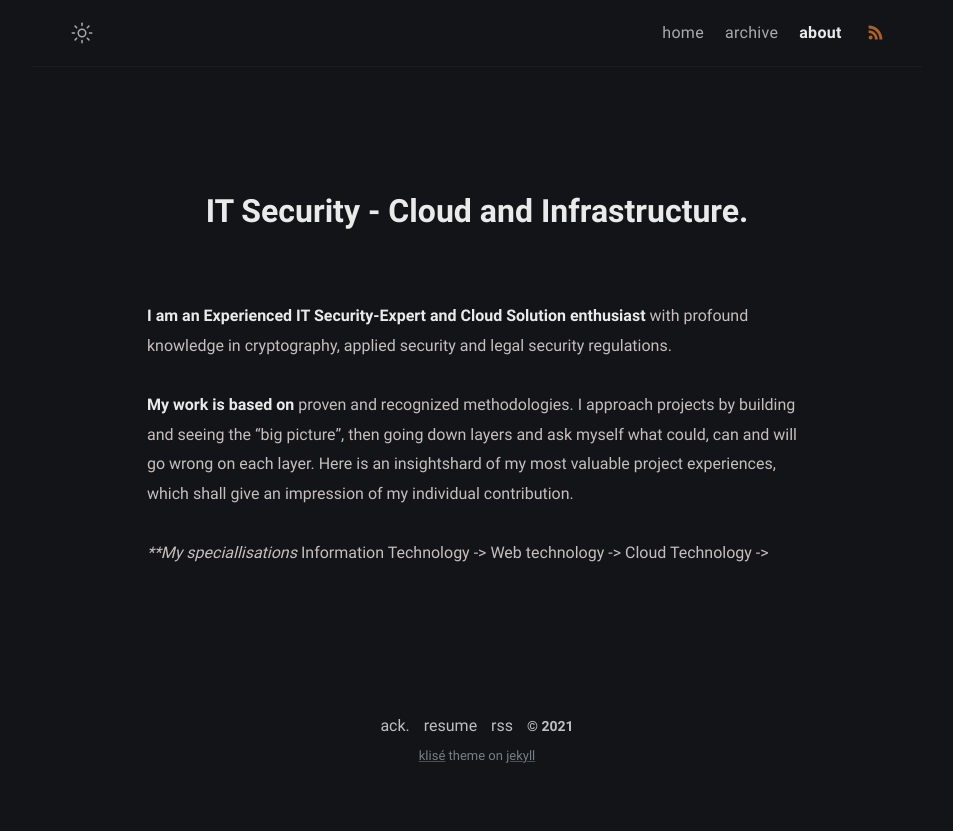
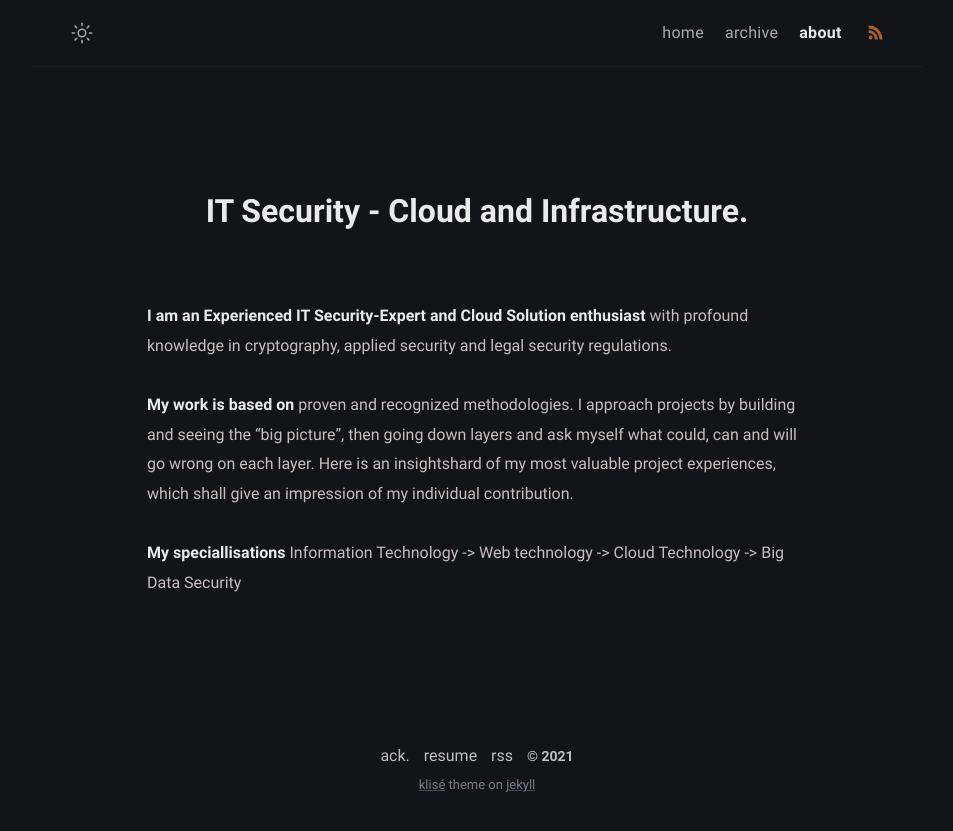
Before and after one commit to securebitAsif/fabulous-jupiter-8f84d, a Jekyll site: the page built from about.md, in a window 1280 px wide. Shown: the top 831 px of the page, without its empty margins (163-1116 px from the left). Built offline with Jekyll 4.4.1, drawn with Linux system fonts in a browser that asks for light colours.

Commit message:
about.md: changed

```diff
--- a/about.md
+++ b/about.md
@@ -9,4 +9,4 @@ comments: false
 **I am an Experienced IT Security-Expert and Cloud Solution enthusiast** with profound knowledge in cryptography, applied security and legal security regulations.<br><br>
 **My work is based on** proven and recognized methodologies. I approach projects by building and seeing the “big picture”, then going down layers and ask myself what could, can and will go wrong on each layer. Here is an insightshard of my most valuable project experiences, which shall give an impression of my individual contribution.
 
-***My speciallisations* Information Technology -> Web technology -> Cloud Technology ->
+**My speciallisations** Information Technology -> Web technology -> Cloud Technology -> Big Data Security
```
